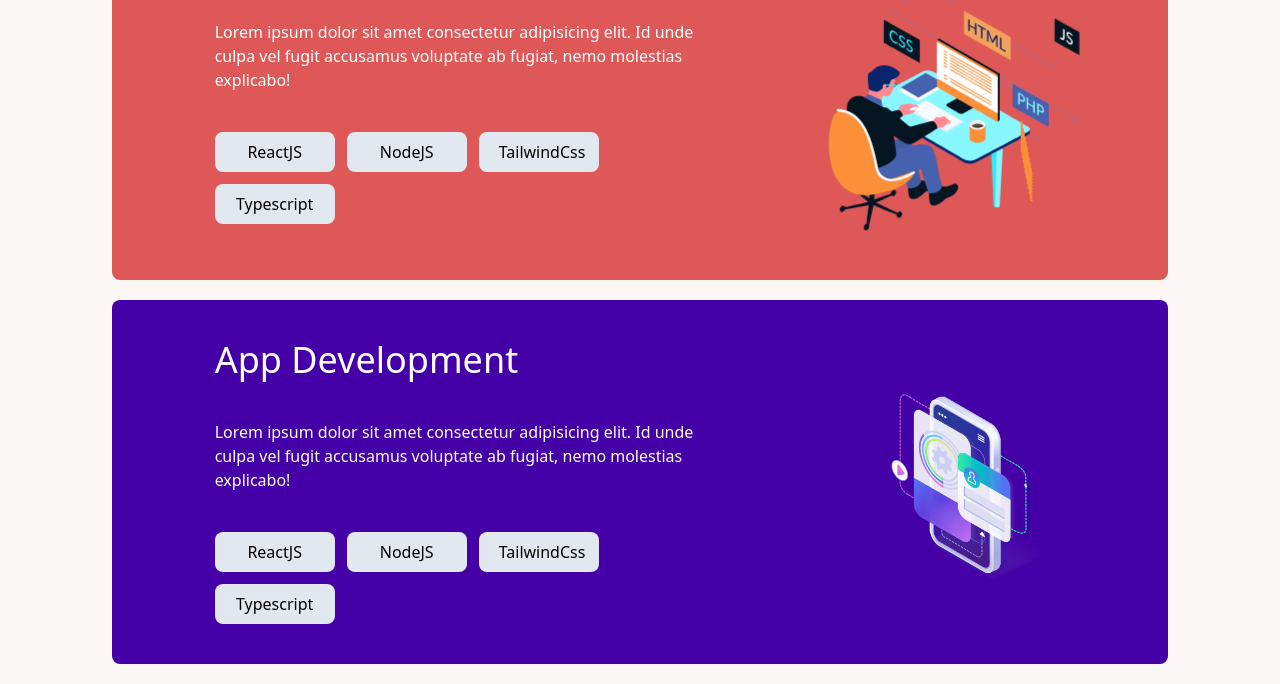
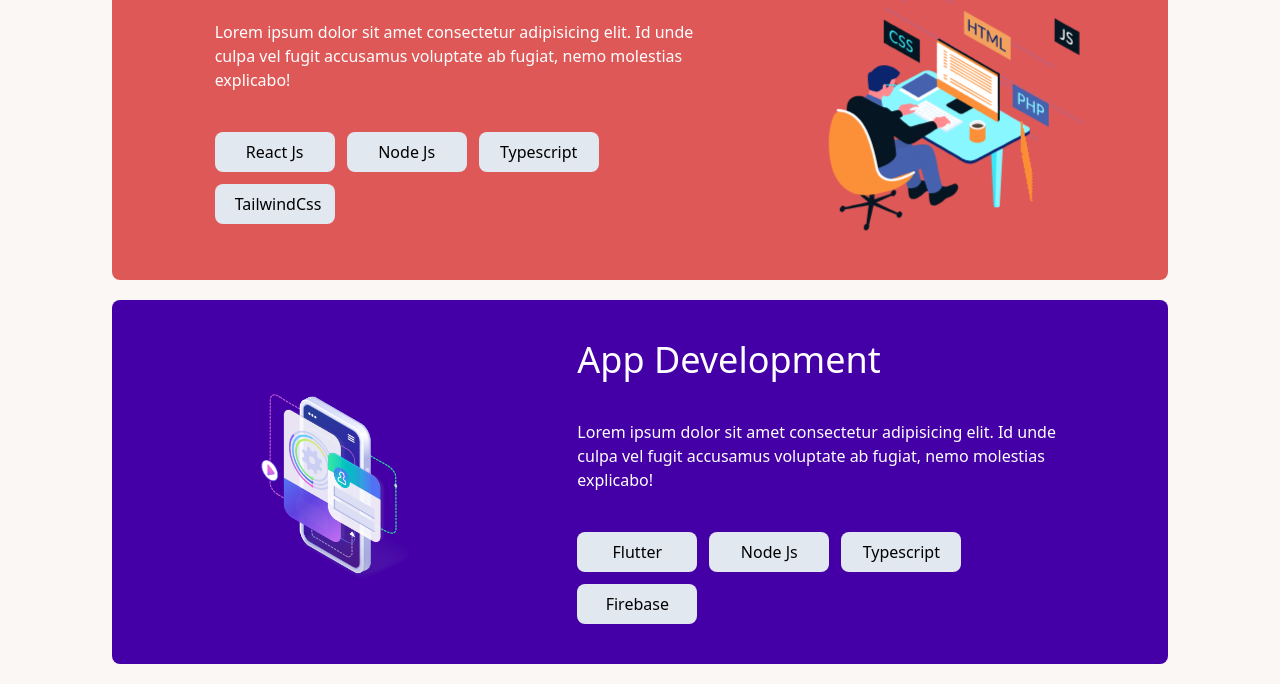
Before and after one commit to HammadGhuman/codemate, a Next.js app: page / in a window 1280 px wide. Shown: the part 1720-2404 px from the top of the page. Built offline with nearby package versions, Linux system fonts and the light colour scheme.

Commit message:
fix service section

```diff
--- a/src/components/ServiceCard.tsx
+++ b/src/components/ServiceCard.tsx
@@ -7,23 +7,23 @@ type Props = {
   heading: any;
   text: any;
   color:any;
+  techName:string[]
 };
 
-const ServiceCard = ({ AnimationData, heading,text,color }: Props) => {
+const ServiceCard = ({ AnimationData, heading,text,color,techName }: Props) => {
   console.log(`bg-${color}`)
   return (
 
-    <div className={`flex flex-col lg:flex-row justify-evenly lg:mx-28 my-5 py-10 ${color} hover:bg-gradient-to-tr hover:from-primary hover:to-[#4400a6] transition-all duration-300 rounded-lg`}>
+    <div className={`flex flex-col ${heading === 'App Development' ? 'lg:flex-row-reverse' : 'lg:flex-row'} justify-evenly lg:mx-28 my-5 py-10 ${color} hover:bg-gradient-to-tr hover:from-primary hover:to-[#4400a6] transition-all duration-300 rounded-lg`}>
       <div className="flex flex-col space-y-10 lg:pl-10 px-4 text-white">
         <h1 className="text-4xl">{heading}</h1>
         <p className="max-w-lg">
     {text}
         </p>
         <div className="grid grid-flow-row grid-cols-2 lg:grid-cols-3 max-w-sm gap-3">
-          <TechStackButton techName="ReactJS" />
-          <TechStackButton techName="NodeJS" />
-          <TechStackButton techName="TailwindCss" />
-          <TechStackButton techName="Typescript" />
+            {techName.map((item)=>(
+                 <TechStackButton techName={item} />
+            ))}
         </div>
       </div>
         <Lottie className="max-w-[300px] max-h-[300px] self-center"  animationData={AnimationData}/>
--- a/src/components/Services.tsx
+++ b/src/components/Services.tsx
@@ -14,8 +14,8 @@ function Services({}: Props) {
     });
   return (
     <div id="services" className='relative overflow-y-hidden'>
-        <ServiceCard key={1} color={'bg-primary'} heading={"Web Development"} text={"Lorem ipsum dolor sit amet consectetur adipisicing elit. Id unde culpa vel fugit accusamus voluptate ab fugiat, nemo molestias explicabo!"} AnimationData={WebAnimation}/>
-        <ServiceCard key={2} color={'bg-secondary'}heading={"App Development"} text={"Lorem ipsum dolor sit amet consectetur adipisicing elit. Id unde culpa vel fugit accusamus voluptate ab fugiat, nemo molestias explicabo!"} AnimationData={Mobile}/>
+        <ServiceCard key={1} color={'bg-primary'} heading={"Web Development"} text={"Lorem ipsum dolor sit amet consectetur adipisicing elit. Id unde culpa vel fugit accusamus voluptate ab fugiat, nemo molestias explicabo!"} techName={["React Js","Node Js","Typescript","TailwindCss"]} AnimationData={WebAnimation}/>
+        <ServiceCard key={2} color={'bg-secondary'}heading={"App Development"} text={"Lorem ipsum dolor sit amet consectetur adipisicing elit. Id unde culpa vel fugit accusamus voluptate ab fugiat, nemo molestias explicabo!"} techName={["Flutter","Node Js","Typescript","Firebase"]} AnimationData={Mobile}/>
         {/* <ServiceCard key={3} color={'bg-black'}heading={"Web Development"} text={"Lorem ipsum dolor sit amet consectetur adipisicing elit. Id unde culpa vel fugit accusamus voluptate ab fugiat, nemo molestias explicabo!"} AnimationData={Mobile}/> */}
     </div>
   )
```
